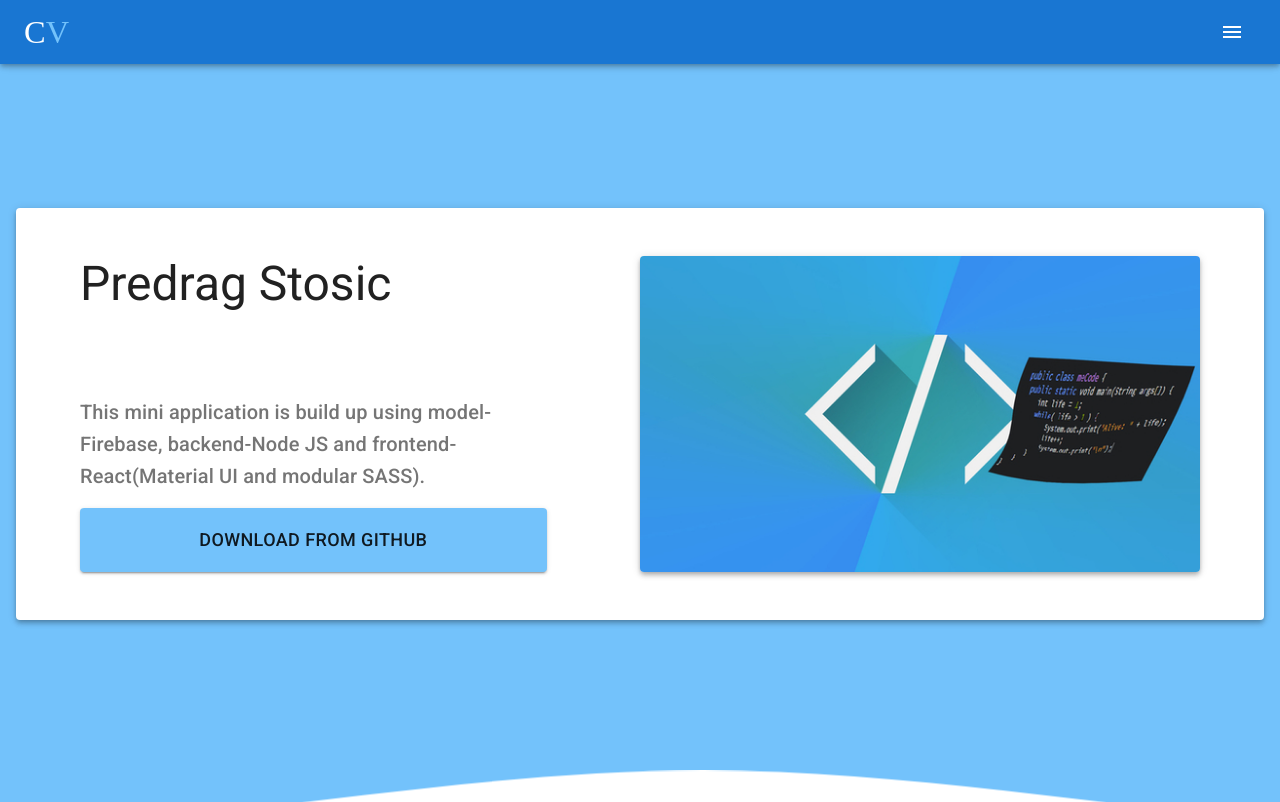
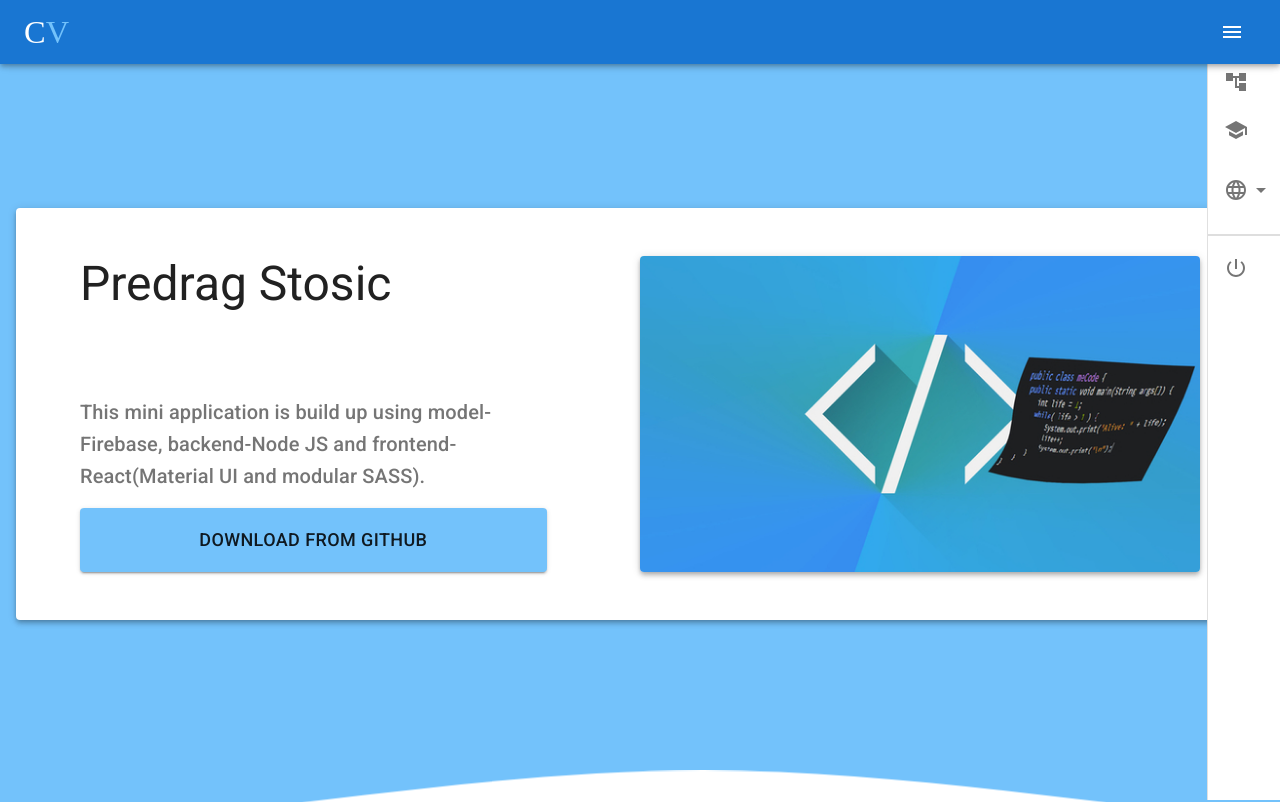
Before and after one commit to predragstosic1985/resume, a React (Create React App) app in the folder client/: page /resume in a window 1280 px wide. Shown: the top 802 px of the page. Built offline with nearby package versions, Linux system fonts and the light colour scheme; no server answers; a web font is replaced by a local one.

Commit message:
NavBar setup two

```diff
--- a/client/src/Components/NavBar.jsx
+++ b/client/src/Components/NavBar.jsx
@@ -20,8 +20,8 @@ import ListItem from "@material-ui/core/ListItem";
 import ListItemIcon from "@material-ui/core/ListItemIcon";
 import ListItemText from "@material-ui/core/ListItemText";
 import SchoolIcon from "@material-ui/icons/School";
+import LanguageIcon from "@material-ui/icons/Language";
 import AccountTreeIcon from "@material-ui/icons/AccountTree";
-import LanguageIcon from "@material-ui/icons/Language";
 import PowerSettingsNewIcon from "@material-ui/icons/PowerSettingsNew";
 import { Context } from "../Wrapper/Wrapper";
 import { useHistory } from "react-router-dom";
@@ -156,9 +156,9 @@ export default function PersistentDrawerRight() {
       </AppBar>
 
       <Drawer
-        variant="persistent"
         anchor="right"
         open={open}
+        variant="permanent"
         className={clsx(classes.drawer, {
           [classes.drawerOpen]: open,
           [classes.drawerClose]: !open,
```
